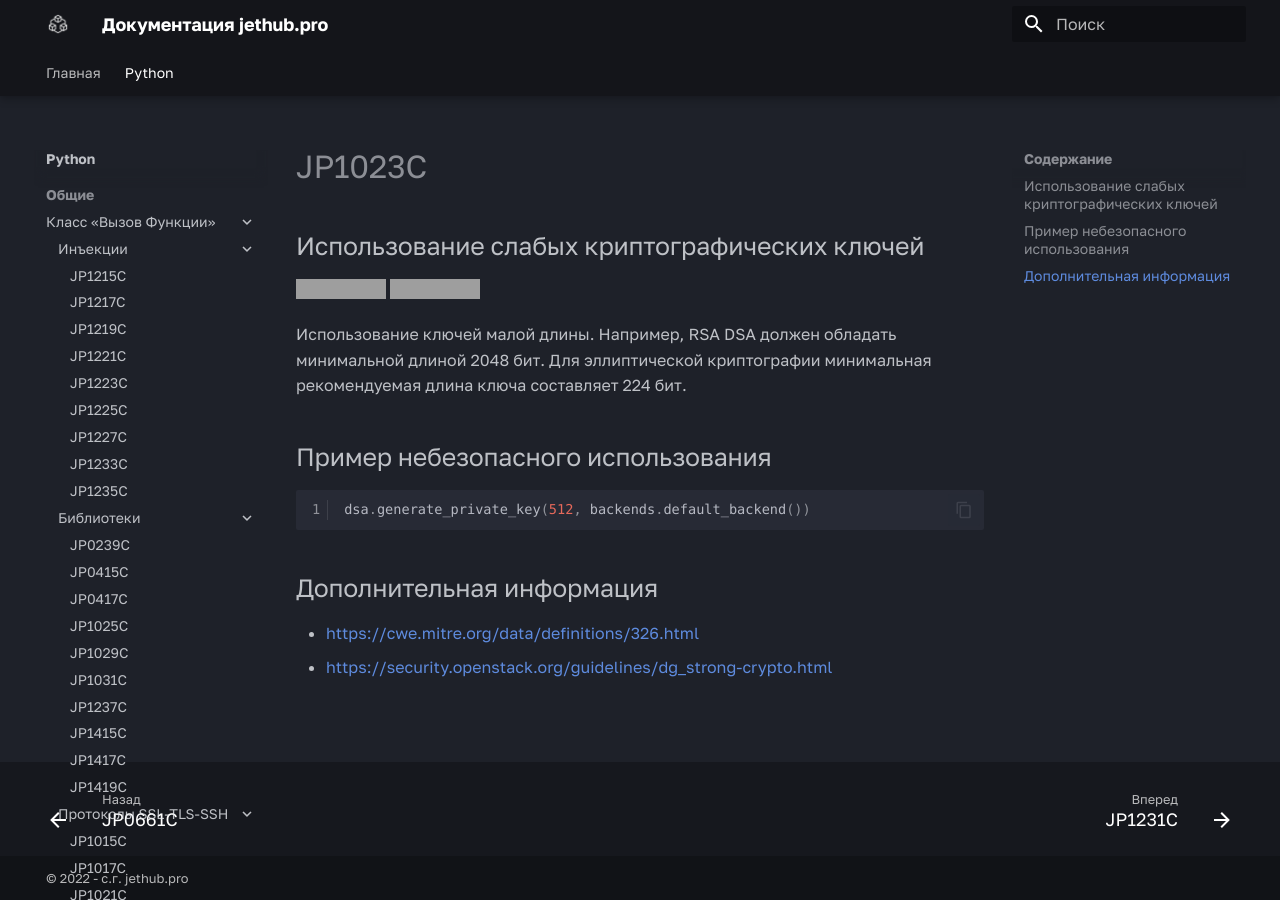
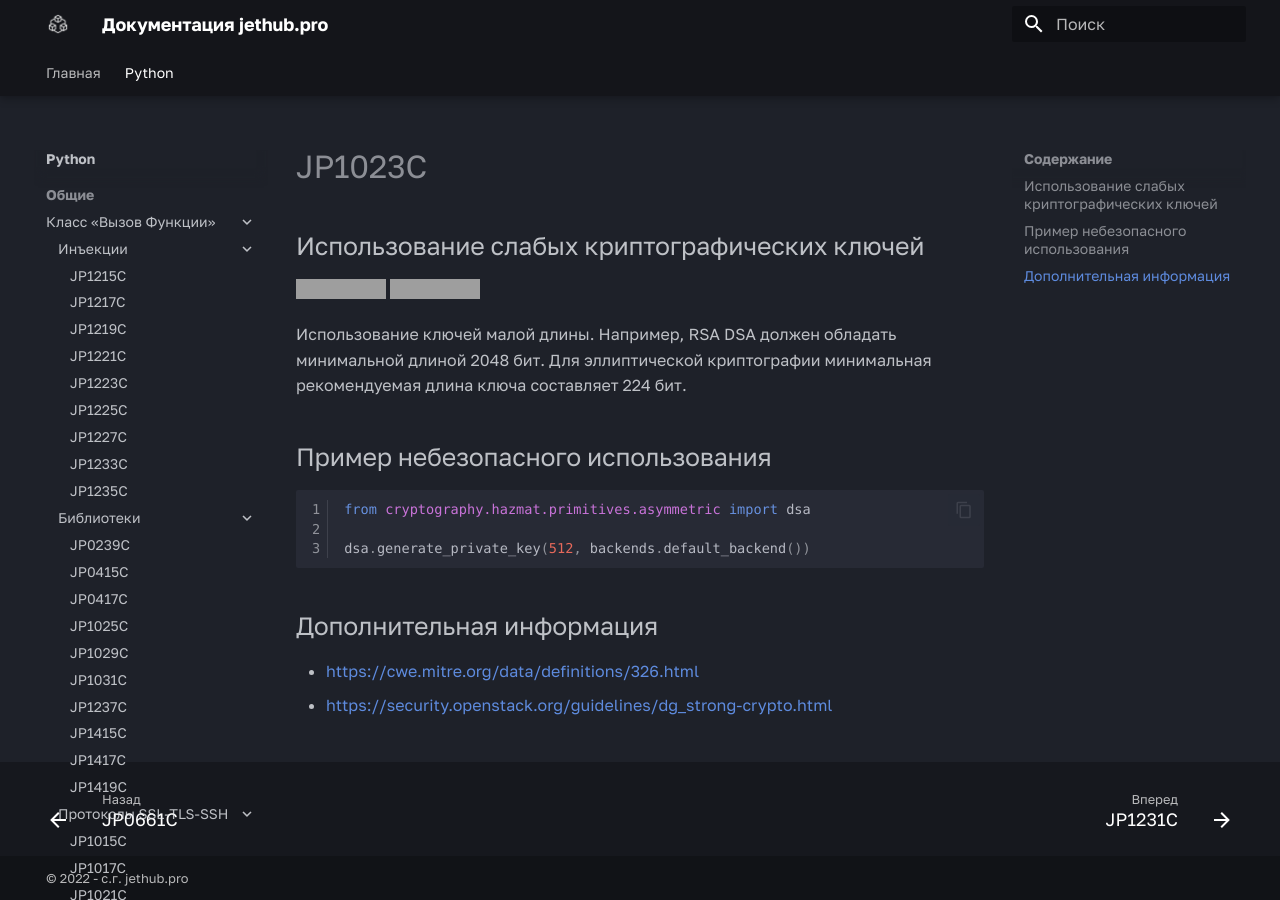
Before and after one commit to jethub-tech/docs.jethub.pro, an MkDocs documentation site: the page built from docs/python/common_errors/calls/JP1023C-использование_слабых_криптографических_ключей.md, in a window 1280 px wide. Built offline with MkDocs 1.6.1 and Material for MkDocs 9.7.7, drawn with Linux system fonts in a browser that asks for light colours; some web fonts are replaced; grey boxes are pictures that could not be loaded.

Commit message:
dsa not detected without clear Import !!!

````diff
--- a/docs/python/common_errors/calls/JP1023C-использование_слабых_криптографических_ключей.md
+++ b/docs/python/common_errors/calls/JP1023C-использование_слабых_криптографических_ключей.md
@@ -9,6 +9,8 @@
 ## Пример небезопасного использования
 
 ```python linenums="1"
+from cryptography.hazmat.primitives.asymmetric import dsa
+
 dsa.generate_private_key(512, backends.default_backend())
 ```
 
````
